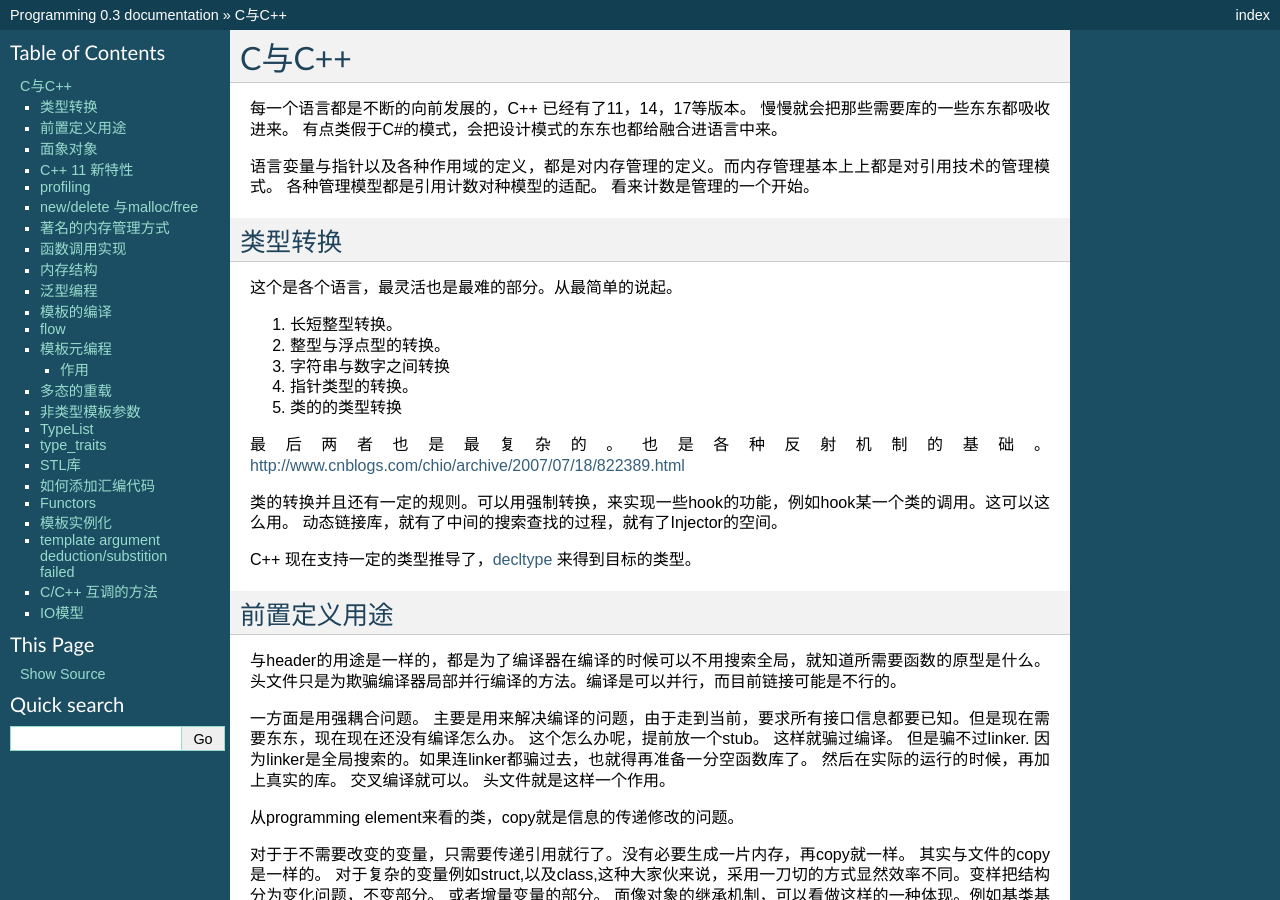
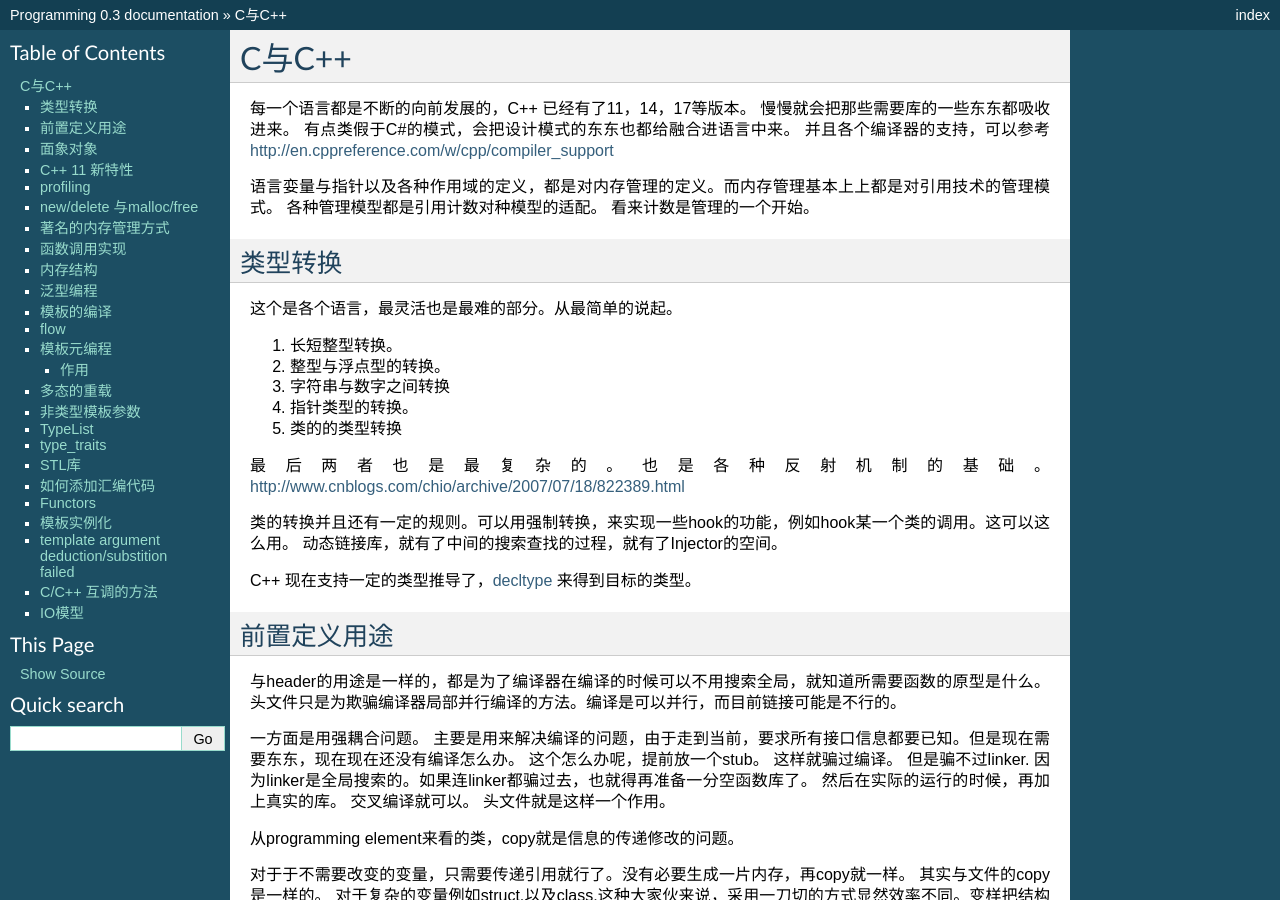
Before and after one commit to gwli/Programming, a Sphinx documentation site: the page built from source/content/Stage_1/CAndCPP.rst, in a window 1280 px wide and 900 px high. Built offline with Sphinx 7.4.7, drawn with Linux system fonts in a browser that asks for light colours.

Commit message:
compiler support

```diff
--- a/source/content/Stage_1/CAndCPP.rst
+++ b/source/content/Stage_1/CAndCPP.rst
@@ -3,6 +3,7 @@ C与C++
 
 每一个语言都是不断的向前发展的，C++ 已经有了11，14，17等版本。 慢慢就会把那些需要库的一些东东都吸收进来。
 有点类假于C#的模式，会把设计模式的东东也都给融合进语言中来。
+并且各个编译器的支持，可以参考 http://en.cppreference.com/w/cpp/compiler_support
 
 
 语言娈量与指针以及各种作用域的定义，都是对内存管理的定义。而内存管理基本上上都是对引用技术的管理模式。
--- a/source/content/Stage_3/LLVM/KLEE.rst
+++ b/source/content/Stage_3/LLVM/KLEE.rst
@@ -1,5 +1,6 @@
+****
 KLEE
-=====
+****
 
 测试就是用一种逻辑来测试另一种逻辑。其本质那就是从两条路得到的同样的结果才能保证的结果的正确性。
 
@@ -80,6 +81,7 @@ http://klee.doc.ic.ac.uk/#
 
 EXE: Automatically Generating Inputs of Death
 =============================================
+
 http://web.stanford.edu/~engler/exe-ccs-06.pdf
 
 exe 是KLEE的前身，其主要做对STP的优化。
--- a/source/content/Stage_3/LLVM/LLVMStudy.rst
+++ b/source/content/Stage_3/LLVM/LLVMStudy.rst
@@ -3,6 +3,9 @@
 
 #. 建立起自己工具套件。
 #. 写出自己的逻辑
+
+
+非常好用的sandbox, https://wandbox.org 可以试验各种编译器。
 
 先进编译技术研究与发展
 ----------------------
@@ -13,8 +16,6 @@
 分布式存储并行机上，解决代码和数据的分割
 通讯优化和代码生成问题
 在复杂的多级存储体系结构中，为是得到高性能，局部优化和预取技术必须与并行化技术结合。
-
-
 
 
 LLVM的流程
```
Also changed, not shown: source/content/Stage_3.rst (+11 -0 lines).
